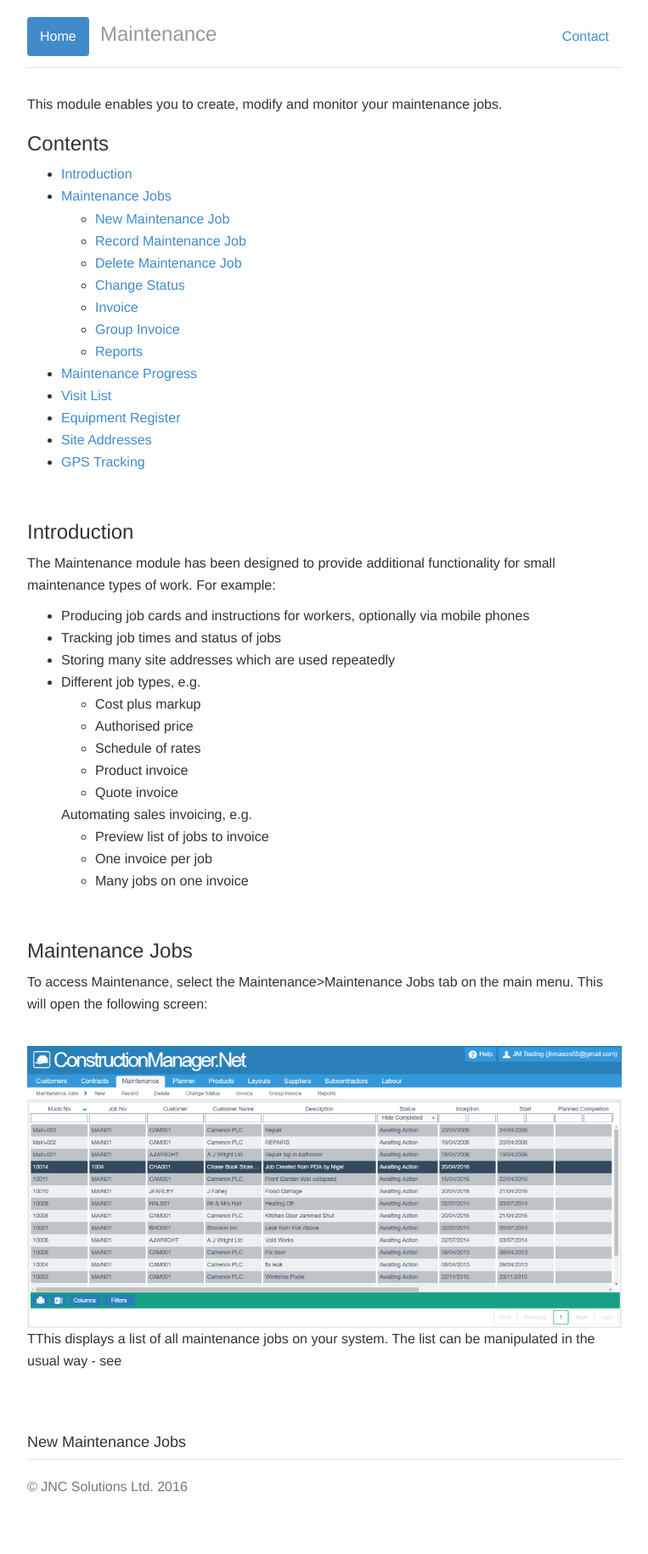
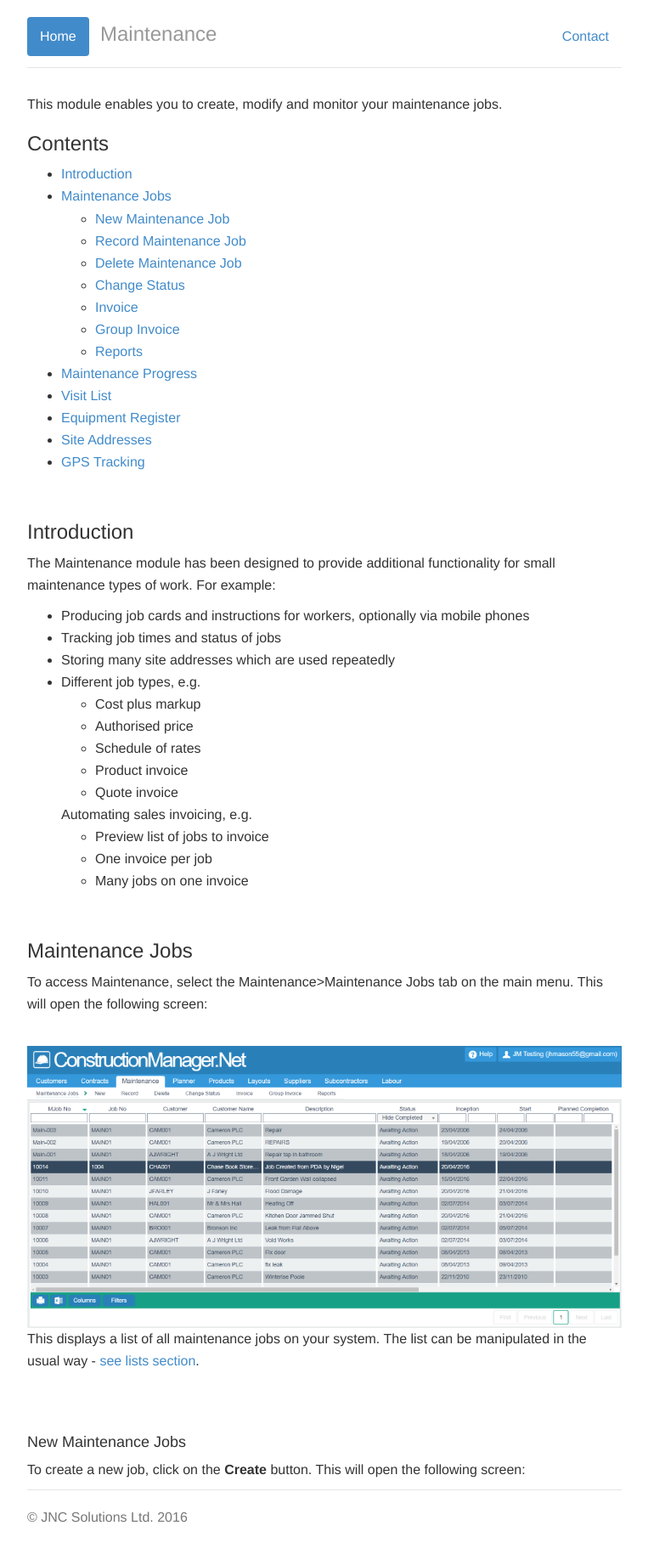
Before and after one commit to JNCSolutions/ConstructionManagerDocs, a Jekyll site: the page built from maintenance.html, in a window 1280 px wide. Shown: the whole page at 85% size, without its empty margins (258-1021 px from the left). Built offline with Jekyll 4.4.1, drawn with Linux system fonts in a browser that asks for light colours; before the commit the page ends 1793 px from its top, so only the background shows below that.

Commit message:
Update maintenance.html

```diff
--- a/maintenance.html
+++ b/maintenance.html
@@ -55,9 +55,16 @@ title: Maintenance
           This will open the following screen:</p>
       <br>
       <img src="img/Maintenance_List_01.PNG" style="width: 100%;">
-      <p>TThis displays a list of all maintenance jobs on your system.
-      The list can be manipulated in the usual way - see </p>
+      <p>This displays a list of all maintenance jobs on your system.
+          The list can be manipulated in the usual way - <a href="Manipulating Lists.html">see lists section</a>.</p>
       <br> <br>
       <h4>New Maintenance Jobs</h4>
+      <p>To create a new job, click on the <b>Create</b> button.
+          This will open the following screen:</p>
+
+
+
+
+
 
  </div>
```
